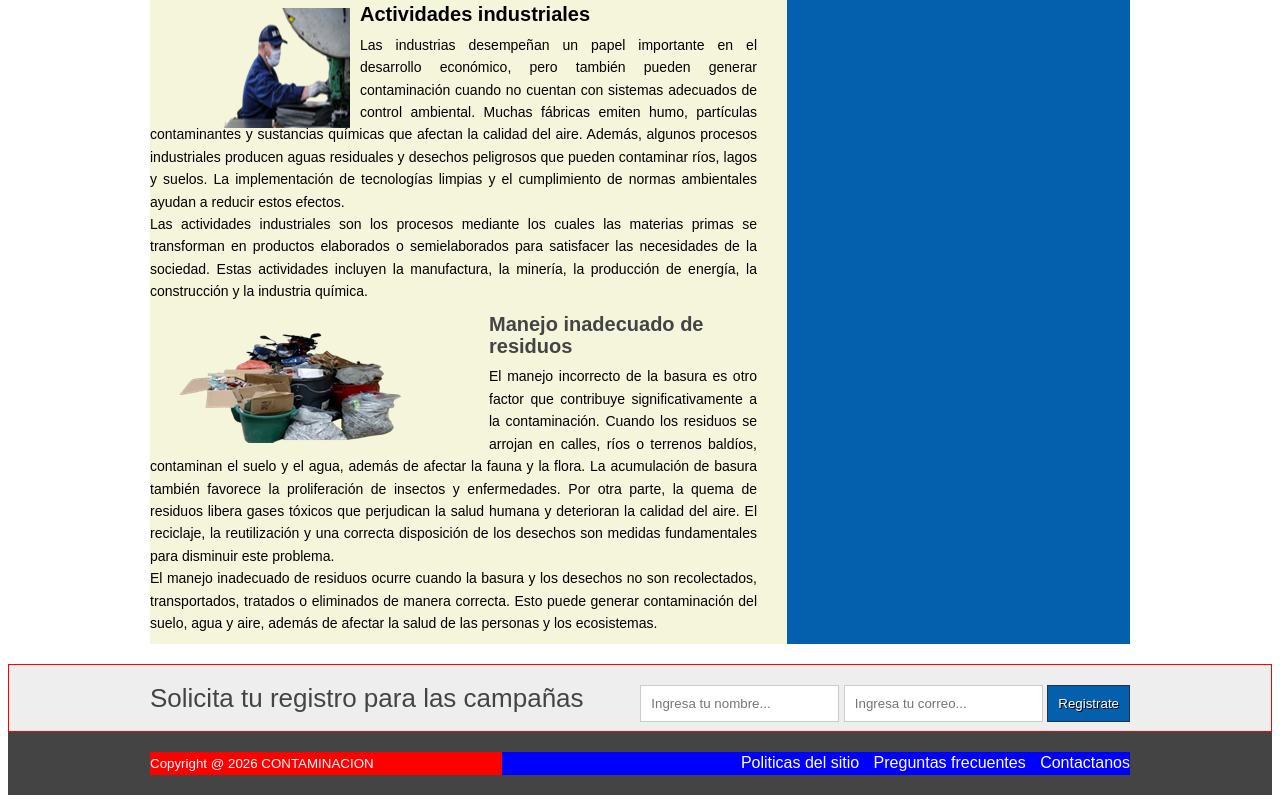
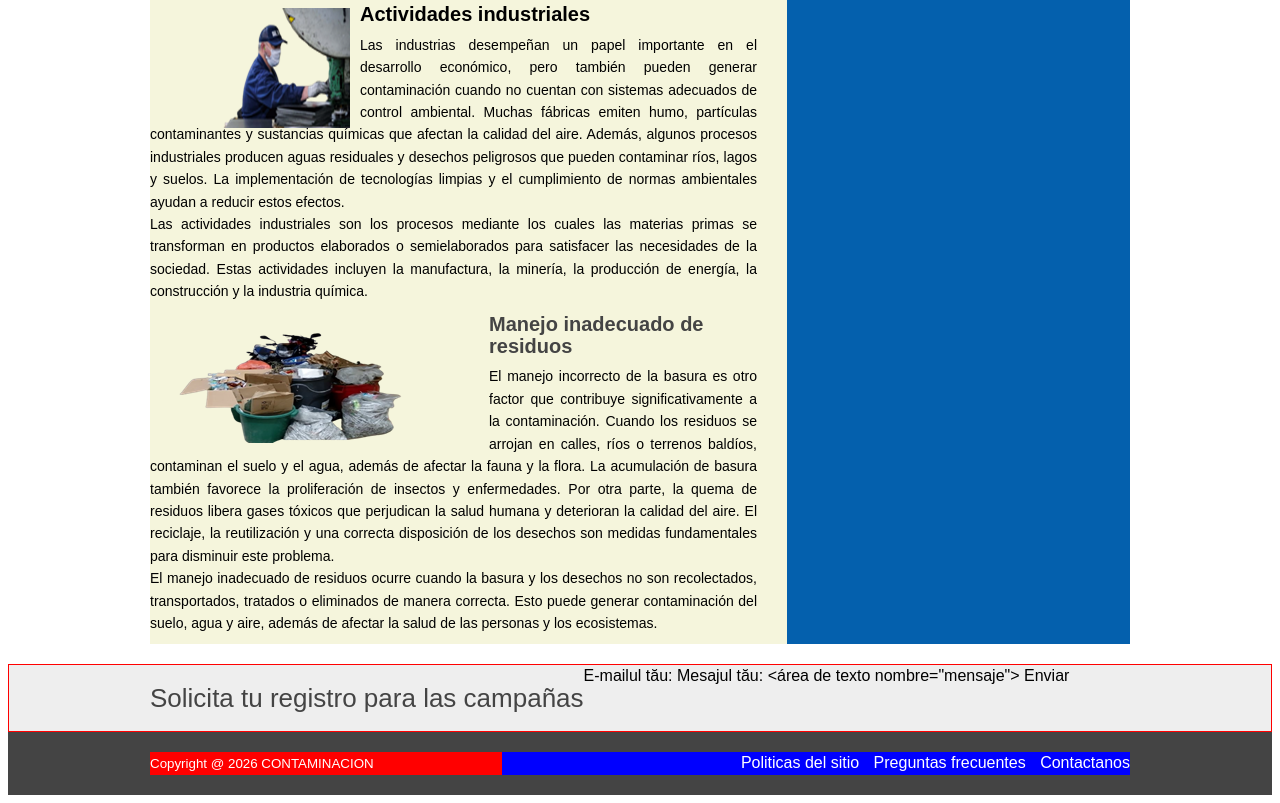
Before and after one commit to jeronimolalo57-del/Lobito, a plain HTML site: page index.html in a window 1280 px wide. Shown: the part 1123-1926 px from the top of the page. Drawn offline with Linux system fonts and the light colour scheme.

Commit message:
Update index.html

```diff
--- a/index.html
+++ b/index.html
@@ -97,11 +97,21 @@
 <section class="suscripcion">
     <div class="contenedor">
         <h2>Solicita tu registro para las campañas</h2>
-        <form action="#">
-            <input type="text" name="nombre" placeholder="Ingresa tu nombre..." required>
-            <input type="email" name="email" placeholder="Ingresa tu correo..." required>
-            <input type="submit" name="valor" value="Registrate">
-        </form>
+        <forma
+  acción="https://formspree.io/f/mvzjpjpy"
+  método="PUBLICAR"
+>
+  <etiqueta>
+    E-mailul tău:
+    <entrada tipo="correo electrónico" nombre="correo electrónico">
+  </etiqueta>
+  <etiqueta>
+    Mesajul tău:
+    <área de texto nombre="mensaje"></área de texto>
+  </etiqueta>
+  <!-- tus otros campos de formulario van aquí -->
+  <botón tipo="enviar">Enviar</botón>
+</forma>
     </div>
 </section> <!-- FIN SUSCRIPCION -->
 <footer class="piedepagina" role="contentinfo">
```
